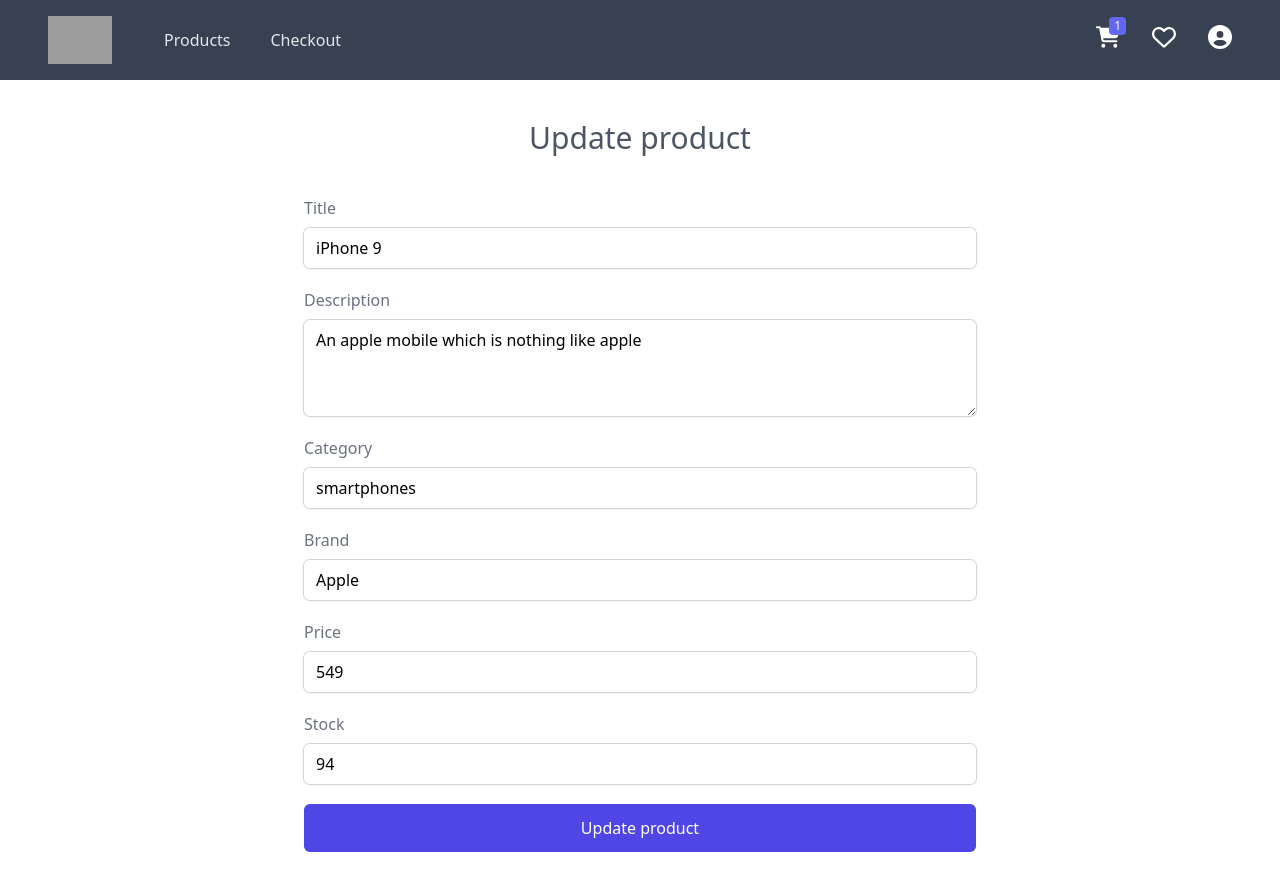
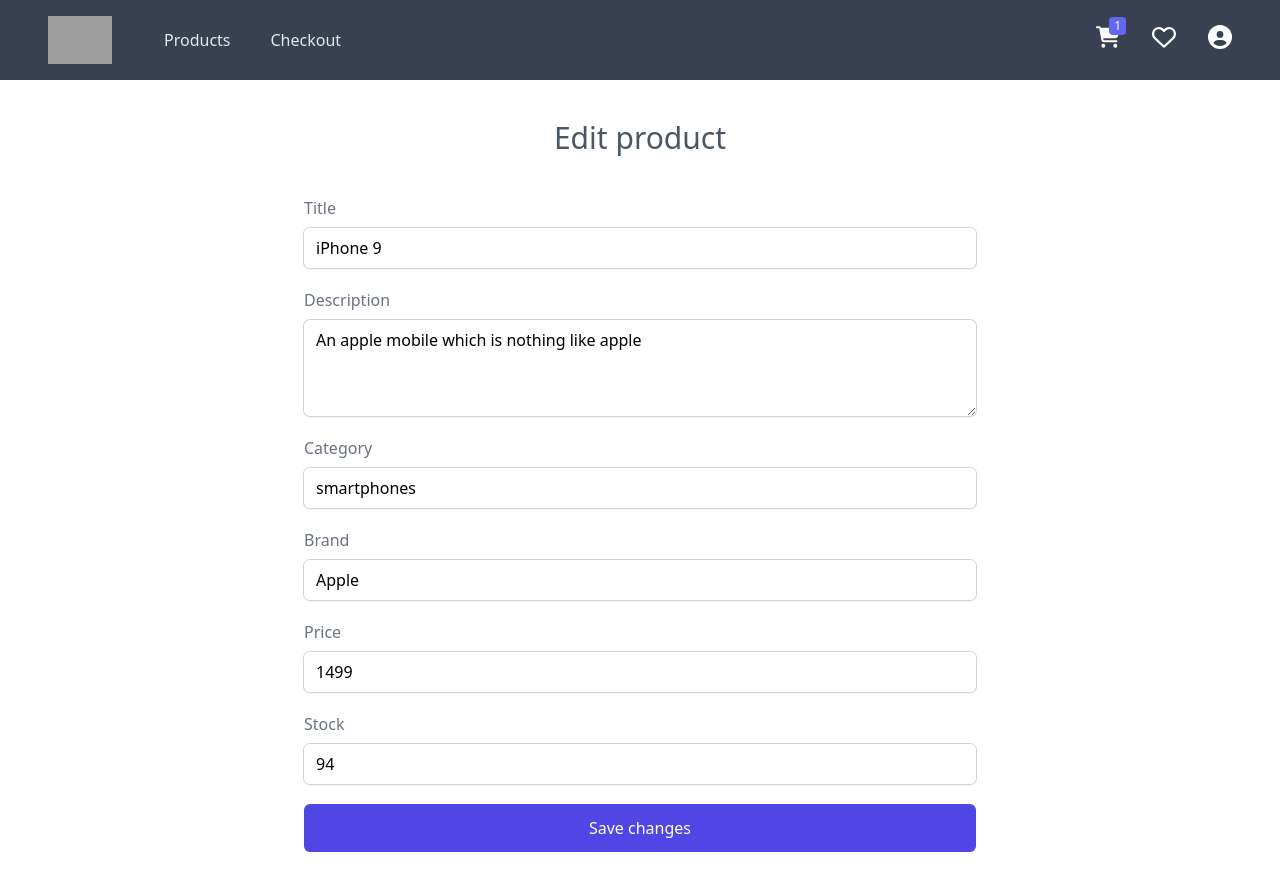
Before and after one commit to purwar1997/shopease, a React (Create React App) app: page /admin/products/1/edit in a window 1280 px wide. Built offline with nearby package versions, Linux system fonts and the light colour scheme; data requests are answered from the project's data file; grey boxes are pictures that could not be loaded.

Commit message:
Update data fetching logic for selected product and address

```diff
--- a/src/App.js
+++ b/src/App.js
@@ -28,7 +28,7 @@
 const Addresses = lazy(() => import('./pages/Addresses'));
 const AddNewAddress = lazy(() => import('./pages/AddNewAddress'));
 const UpdateAddress = lazy(() => import('./pages/UpdateAddress'));
-const EditProfile = lazy(() => import('./pages/EditProfle'));
+const UpdateProfile = lazy(() => import('./pages/UpdateProfle'));
 const AdminProducts = lazy(() => import('./pages/AdminProducts'));
 const AdminAddProduct = lazy(() => import('./pages/AdminAddProduct'));
 const AdminUpdateProduct = lazy(() => import('./pages/AdminUpdateProduct'));
@@ -153,7 +153,7 @@
           element={
             <Protected>
               <Suspense fallback={<LoadingSpinner />}>
-                <EditProfile />
+                <UpdateProfile />
               </Suspense>
             </Protected>
           }
--- a/src/pages/AdminUpdateProduct.js
+++ b/src/pages/AdminUpdateProduct.js
@@ -17,21 +17,19 @@
   const [updateStatus, setUpdateStatus] = useState('idle');
 
   const status = useSelector(state => state.product.selectedProductStatus);
+  const selectedProduct = useSelector(state => state.product.selectedProduct);
   const error = useSelector(state => state.product.selectedProductError);
   const dispatch = useDispatch();
 
   useEffect(() => {
-    const fetchProduct = async () => {
-      try {
-        const product = await dispatch(fetchProductByIdAsync(id)).unwrap();
-        setProduct(product);
-      } catch (error) {
-        console.log(error);
-      }
-    };
+    dispatch(fetchProductByIdAsync(id));
+  }, [dispatch, id]);
 
-    fetchProduct();
-  }, [id]);
+  useEffect(() => {
+    if (selectedProduct) {
+      setProduct(selectedProduct);
+    }
+  }, [selectedProduct]);
 
   if (status === 'idle' || status === 'loading') {
     return <LoadingSpinner />;
@@ -61,7 +59,7 @@
 
   return (
     <main className='page-height px-12 py-10 flex flex-col items-center gap-10'>
-      <h1 className='text-3xl'>Update product</h1>
+      <h1 className='text-3xl'>Edit product</h1>
 
       <form className='max-w-2xl w-full space-y-5' onSubmit={handleSubmit}>
         {productInputs.map(input =>
@@ -90,7 +88,7 @@
           type='submit'
           disabled={updateStatus === 'pending'}
         >
-          {updateStatus === 'pending' ? <ButtonLoader /> : 'Update product'}
+          {updateStatus === 'pending' ? <ButtonLoader /> : 'Save changes'}
         </button>
       </form>
     </main>
--- a/src/pages/Checkout.js
+++ b/src/pages/Checkout.js
@@ -174,7 +174,7 @@
         </div>
 
         <div className='pt-10'>
-          <h2 className='text-xl'>Payment Method</h2>
+          <h2 className='text-xl'>Payment method</h2>
 
           <ul className='mt-6 flex gap-8'>
             {paymentMethods.map(method => (
@@ -279,7 +279,7 @@
               onClick={handleCreateOrder}
               disabled={createOrderStatus === 'pending'}
             >
-              {createOrderStatus === 'pending' ? <ButtonLoader /> : 'Confirm Order'}
+              {createOrderStatus === 'pending' ? <ButtonLoader /> : 'Confirm order'}
             </button>
           </div>
         </div>
--- a/src/pages/UpdateAddress.js
+++ b/src/pages/UpdateAddress.js
@@ -29,19 +29,22 @@
   const dispatch = useDispatch();
 
   useEffect(() => {
-    const fetchAddress = async () => {
+    dispatch(fetchAddressByIdAsync(id));
+  }, [dispatch, id]);
+
+  useEffect(() => {
+    const fetchLocation = async () => {
       try {
-        const address = await dispatch(fetchAddressByIdAsync(id)).unwrap();
-        setAddress(address);
-
         const countryList = await fetchCountriesAPI();
         setCountries(countryList);
 
-        const countryIso2Code = countryList.find(country => country.name === address.country).iso2;
+        const countryIso2Code = countryList.find(
+          country => country.name === selectedAddress.country
+        ).iso2;
         const stateList = await fetchStatesAPI(countryIso2Code);
         setStates(stateList);
 
-        const stateIso2Code = stateList.find(state => state.name === address.state).iso2;
+        const stateIso2Code = stateList.find(state => state.name === selectedAddress.state).iso2;
         const cityList = await fetchCitiesAPI(countryIso2Code, stateIso2Code);
         setCities(cityList);
 
@@ -51,8 +54,11 @@
       }
     };
 
-    fetchAddress();
-  }, [dispatch, id]);
+    if (selectedAddress) {
+      setAddress(selectedAddress);
+      fetchLocation();
+    }
+  }, [selectedAddress]);
 
   useEffect(() => {
     if (componentMountedRef.current) {
@@ -188,7 +194,7 @@
           type='submit'
           disabled={updateStatus === 'pending'}
         >
-          {updateStatus === 'pending' ? <ButtonLoader /> : 'Update address'}
+          {updateStatus === 'pending' ? <ButtonLoader /> : 'Save changes'}
         </button>
       </form>
     </main>
--- a/src/pages/EditProfle.js
+++ b/src/pages/UpdateProfle.js
@@ -7,7 +7,7 @@
 import InputControl from '../components/InputControl';
 import DeleteAccountModal from '../components/DeleteAccountModal';
 
-const EditProfle = () => {
+const UpdateProfle = () => {
   const user = useSelector(selectLoggedInUser);
   const dispatch = useDispatch();
 
@@ -52,7 +52,7 @@
 
   return (
     <main className='page-height px-16 py-10'>
-      <h1 className='text-3xl'>Edit Profile</h1>
+      <h1 className='text-3xl'>Edit profile</h1>
 
       <div className='mt-8 space-y-10'>
         <section>
@@ -110,7 +110,7 @@
               type='submit'
               disabled={status === 'pending'}
             >
-              Save Changes
+              Save changes
             </button>
           </form>
         </section>
@@ -124,7 +124,7 @@
             className='mt-6 w-40 h-11 border border-red-600 text-red-600 rounded-md focus-visible:outline-none'
             onClick={toggleDeleteModal}
           >
-            Delete Account
+            Delete account
           </button>
         </section>
       </div>
@@ -134,4 +134,4 @@
   );
 };
 
-export default EditProfle;
+export default UpdateProfle;
```
Also changed, not shown: db.json.
